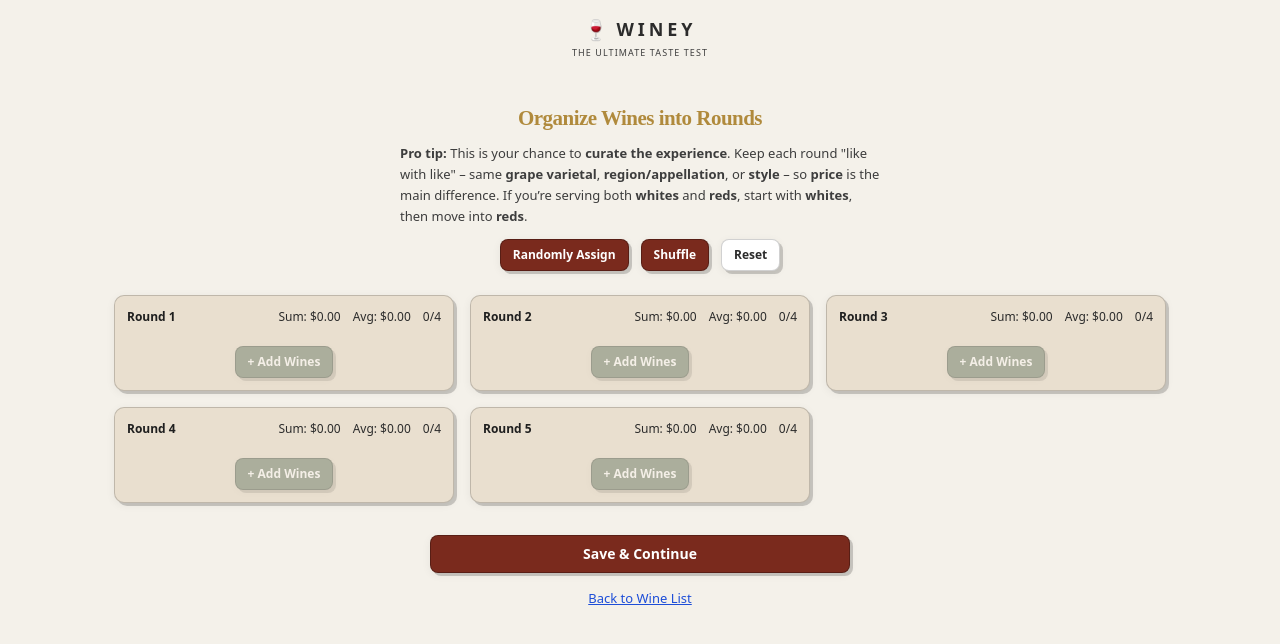
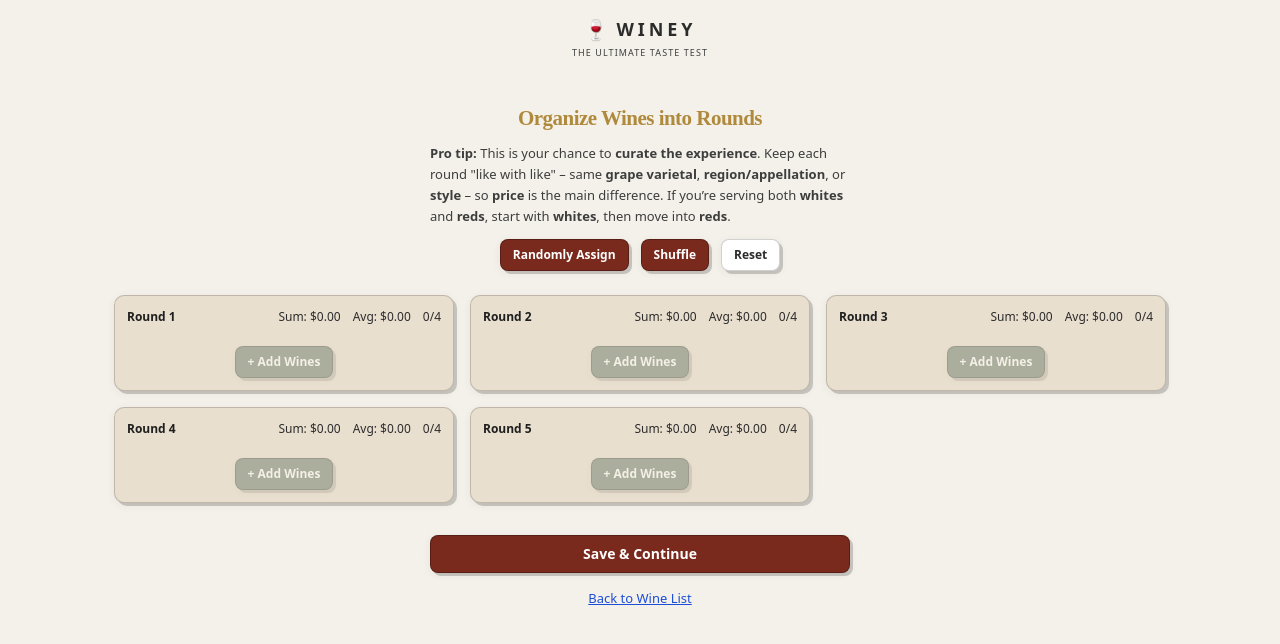
Before and after one commit to maximkali/Winey-Windsurf, a Next.js app: page /host/organize-rounds in a window 1280 px wide. Shown: the top 644 px of the page. Built offline with nearby package versions, Linux system fonts and the light colour scheme.

Commit message:
Narrow pro tip to 420px

```diff
--- a/src/app/host/organize-rounds/page.tsx
+++ b/src/app/host/organize-rounds/page.tsx
@@ -287,7 +287,7 @@ export default function OrganizeRoundsPage() {
         <WineyCard className="winey-card-pad">
           <div>
             <WineyTitle className="text-center">Organize Wines into Rounds</WineyTitle>
-            <p className="mx-auto mt-2 max-w-[480px] text-left text-[13px] text-[color:var(--winey-muted)] leading-relaxed">
+            <p className="mx-auto mt-2 max-w-[420px] text-left text-[13px] text-[color:var(--winey-muted)] leading-relaxed">
               <span className="font-semibold">Pro tip:</span> This is your chance to <span className="font-semibold">curate the experience</span>. Keep each round "like with like" – same{' '}
               <span className="font-semibold">grape varietal</span>, <span className="font-semibold">region/appellation</span>, or <span className="font-semibold">style</span> – so{' '}
               <span className="font-semibold">price</span> is the main difference. If you’re serving both <span className="font-semibold">whites</span> and{' '}
```
